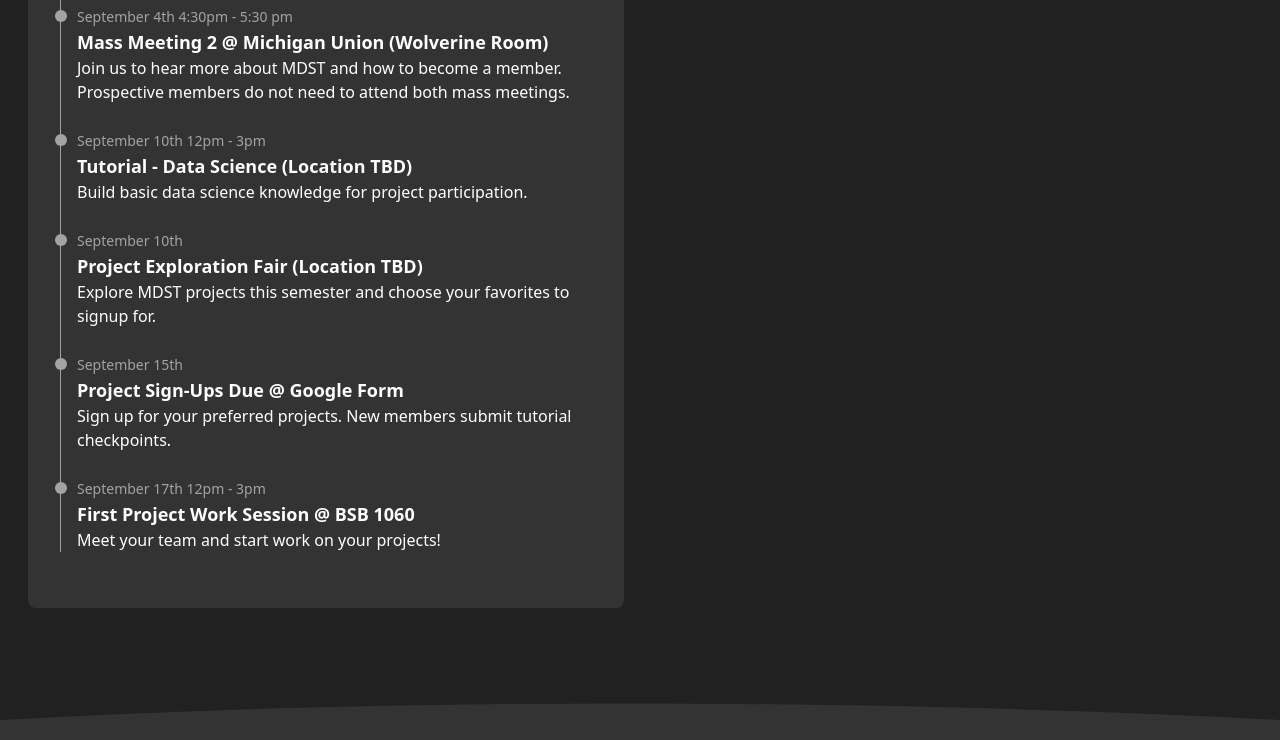
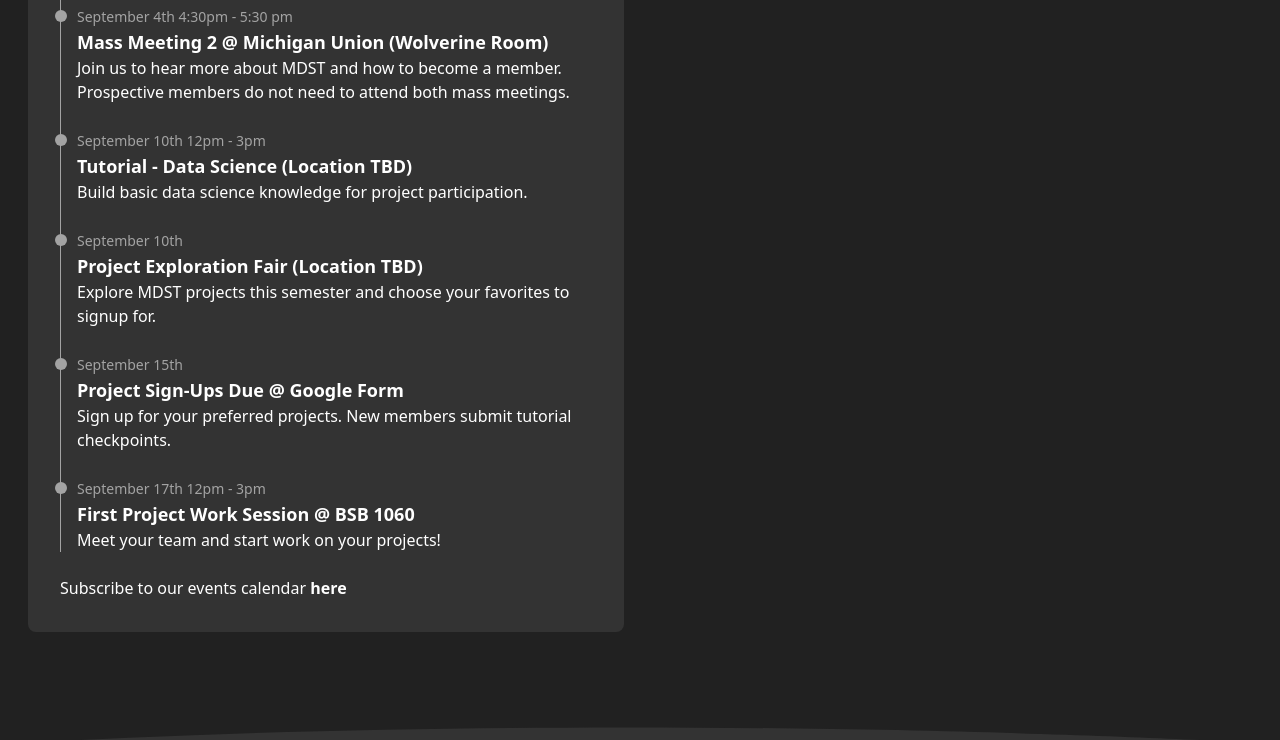
Before and after one commit to MichiganDataScienceTeam/official-website, a Next.js app: page / in a window 1280 px wide. Shown: the part 1044-1784 px from the top of the page. Built offline with nearby package versions, Linux system fonts and the light colour scheme.

Commit message:
Added link for event gcal to recruiting timeline

```diff
--- a/components/timeline.jsx
+++ b/components/timeline.jsx
@@ -1,5 +1,6 @@
 export default function Timeline({ events }) {
   return (
+    <div>
       <ol className="relative border-l border-grey-xlight">
         {events.map((event, index) => (
           <li className="mb-4 md:mb-6 ml-4" key={index}>
@@ -16,5 +17,15 @@
           </li>
         ))}
       </ol>
+      <div>
+        Subscribe to our events calendar{" "}
+        <a
+          className="font-bold hover:underline"
+          href="https://calendar.google.com/calendar/embed?src=c_22ca0c151585760442cad5796fb91bd18b7db11d813e9143e38549aadce65afe%40group.calendar.google.com&ctz=America%2FNew_York"
+        >
+          here
+        </a>
+      </div>
+    </div>
   );
 }
```
Lines whose indentation alone changed are shown as unchanged.
